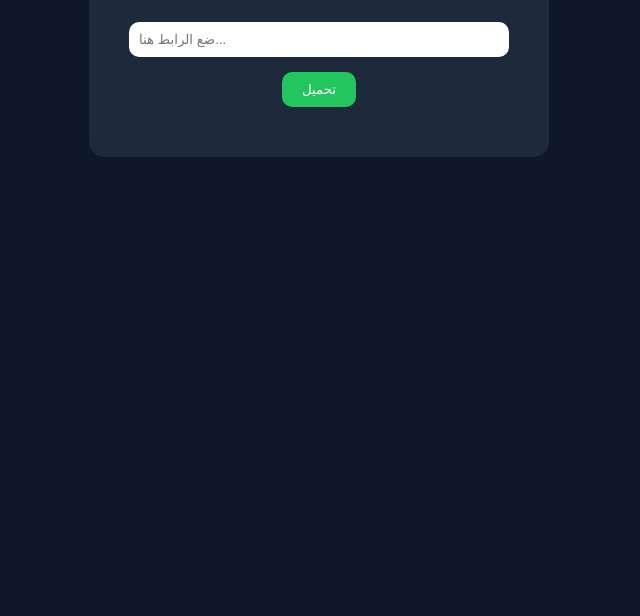
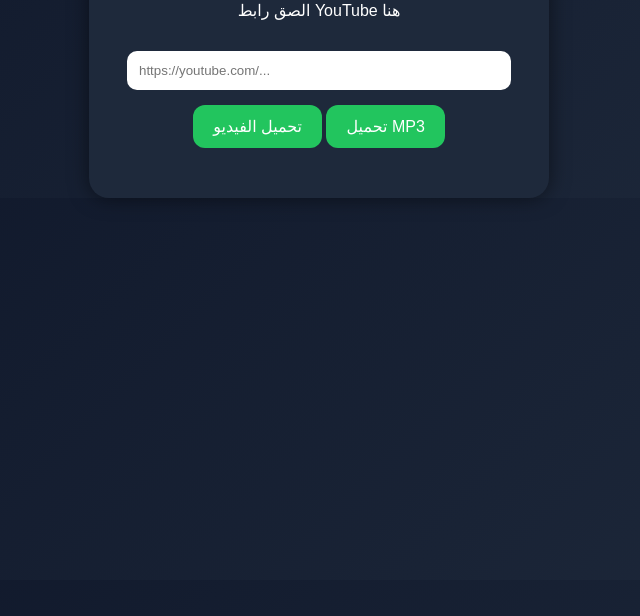
Before and after one commit to mohamedkababi-dev/video-downloader, a plain HTML site: page index.html in a window 1280 px wide. Shown: the part 184-800 px from the top of the page, without its empty margins (321-961 px from the left). Drawn offline with Linux system fonts and the light colour scheme.

Commit message:
Update index.html

```diff
--- a/index.html
+++ b/index.html
@@ -3,41 +3,50 @@
 <head>
 <meta charset="UTF-8">
 <meta name="viewport" content="width=device-width, initial-scale=1.0">
-<title>Video Downloader</title>
+<title>تحميل الفيديو</title>
 
 <style>
 body {
+    margin: 0;
     font-family: Arial;
-  background: #0f172a;
+    background: linear-gradient(135deg, #0f172a, #1e293b);
     color: white;
     text-align: center;
-  padding: 50px;
 }
 
 .container {
+    margin-top: 80px;
     background: #1e293b;
     padding: 30px;
-  border-radius: 15px;
+    border-radius: 20px;
     max-width: 400px;
-  margin: auto;
+    margin-left: auto;
+    margin-right: auto;
+    box-shadow: 0 0 20px rgba(0,0,0,0.5);
+}
+
+h1 {
+    margin-bottom: 10px;
 }
 
 input {
     width: 90%;
-  padding: 10px;
+    padding: 12px;
     border-radius: 10px;
     border: none;
     margin-top: 15px;
 }
 
 button {
-  padding: 10px 20px;
+    padding: 12px 20px;
     border: none;
-  border-radius: 10px;
+    border-radius: 12px;
     background: #22c55e;
     color: white;
     margin-top: 15px;
+    font-size: 16px;
     cursor: pointer;
+    transition: 0.3s;
 }
 
 button:hover {
@@ -50,36 +59,51 @@ button:hover {
 </style>
 
 </head>
+
 <body>
 
 <div class="container">
-  <h2>🎬 تحميل الفيديو</h2>
-  <p>الصق رابط الفيديو هنا</p>
+    <h1>🎬 تحميل الفيديو</h1>
+    <p>الصق رابط YouTube هنا</p>
 
-  <input type="text" id="url" placeholder="ضع الرابط هنا...">
+    <input type="text" id="url" placeholder="https://youtube.com/...">
+
     <br>
-  <button onclick="download()">تحميل</button>
+    <button onclick="downloadVideo()">تحميل الفيديو</button>
+    <button onclick="downloadMP3()">تحميل MP3</button>
 
     <div class="result" id="result"></div>
 </div>
 
 <script>
-function download() {
+function extractID(url) {
+    let regExp = /(?:youtube\.com.*(?:\?|&)v=|youtu\.be\/)([^&]+)/;
+    let match = url.match(regExp);
+    return match ? match[1] : null;
+}
+
+function downloadVideo() {
     let url = document.getElementById("url").value;
+    let id = extractID(url);
 
-  if (!url) {
-    alert("ضع رابط أولاً");
+    if (!id) {
+        alert("رابط غير صحيح!");
         return;
     }
 
-  // موقع API مجاني للتجربة
-  let api = "https://api.vevioz.com/api/button/mp4?url=" + encodeURIComponent(url);
+    window.open("https://ssyoutube.com/watch?v=" + id);
+}
 
-  document.getElementById("result").innerHTML =
-    `<p>اضغط للتحميل 👇</p>
-     <a href="${api}" target="_blank">
-       <button>تحميل الفيديو</button>
-     </a>`;
+function downloadMP3() {
+    let url = document.getElementById("url").value;
+    let id = extractID(url);
+
+    if (!id) {
+        alert("رابط غير صحيح!");
+        return;
+    }
+
+    window.open("https://ytmp3.nu/en/?url=https://www.youtube.com/watch?v=" + id);
 }
 </script>
 
```
Lines whose indentation alone changed are shown as unchanged.
